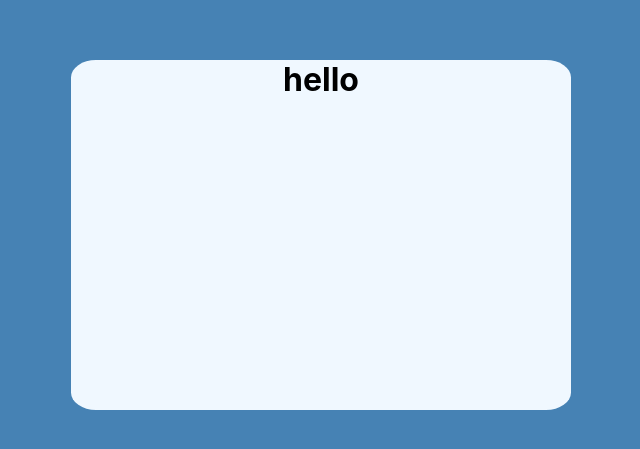
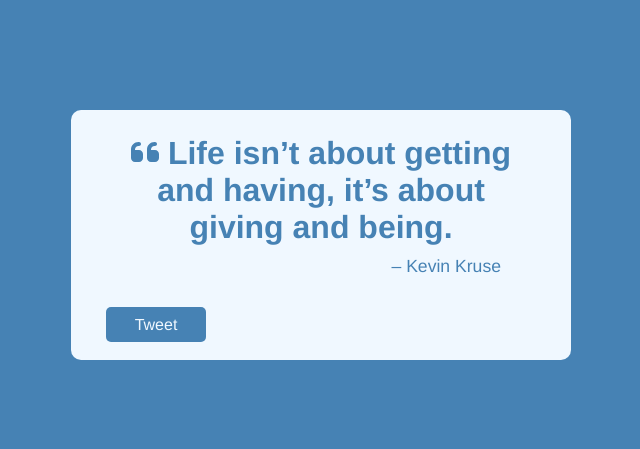
Before and after one commit to CKDoesStuff/random-quote-machine, a React (Create React App) app: page / in a window 1280 px wide. Shown: the part 165-614 px from the top of the page, without its empty margins (319-959 px from the left). Built offline with nearby package versions, Linux system fonts and the light colour scheme.

Commit message:
We can tweet now

```diff
--- a/src/components/QuoteWrapper.css
+++ b/src/components/QuoteWrapper.css
@@ -1,6 +1,39 @@
 .wrapper {
     background-color: aliceblue;
     width: 500px;
-    height: 350px;
-    border-radius: 5%;
+    height: 250px;
+    border-radius: 10px;
+    color: steelblue;
 }
+
+.quote {
+    font-size: 2em;
+    font-weight: bold;
+    padding: 25px 50px;
+    padding-bottom: 0;
+}
+
+.author {
+    font-size: 1.1em;
+    padding: 10px 70px;
+    text-align: right;
+}
+
+.tweet {
+    background-color: steelblue;
+    color: aliceblue;
+    width: 100px;
+    height: 35px;
+    border-radius: 5px;
+    margin: 20px 35px;
+}
+
+.tweet a {
+    color: aliceblue;
+    text-decoration: none;
+    display: flex;
+    justify-content: center;
+    align-items: center;
+    height: 100%;
+    width: 100%;
+}
--- a/src/components/QuoteWrapper.js
+++ b/src/components/QuoteWrapper.js
@@ -1,20 +1,37 @@
 import React from 'react';
-import './QuoteWrapper.css'
+import './QuoteWrapper.css';
+import { FontAwesomeIcon } from '@fortawesome/react-fontawesome';
+import { faQuoteLeft } from '@fortawesome/free-solid-svg-icons';
 
 class QuoteWrapper extends React.Component {
     constructor(props) {
         super(props);
         this.state = {
-            quote: 'Lorem Ipsum',
-            author: 'Michael Bay'
+            quote: 'Life isn’t about getting and having, it’s about giving and being.',
+            author: 'Kevin Kruse'
         }
+        this.parseURI = this.parseURI.bind(this);
     }
 
+    parseURI(quote) {
+        return encodeURIComponent(quote)
+    }
     render() {
         return (
             <div id='quote-box' className='wrapper'>
-                <div className='quote'>
-                    <i className='fa fa-quote-left'></i><h1>hello</h1>
+                <div id='text' className='quote'>
+                    <FontAwesomeIcon icon={faQuoteLeft} className='fa' /> {this.state.quote}
+                </div>
+                <div id='author' className='author'>
+                    { '\u2013 ' + this.state.author}
+                </div>
+                <div className='buttons'>
+                    <div id='tweet-quote' className='tweet'>
+                        <a href={`https://www.twitter.com/intent/tweet?text=%22${this.parseURI(this.state.quote)}%22`} target='_blank'><div className='link'>Tweet</div></a>
+                    </div>
+                    <div id='new-quote' className='new-quote'>
+
+                    </div>
                 </div>
             </div>
         )
--- a/src/index.css
+++ b/src/index.css
@@ -4,9 +4,7 @@
 
 body {
   margin: 0;
-  font-family: -apple-system, BlinkMacSystemFont, 'Segoe UI', 'Roboto', 'Oxygen',
-    'Ubuntu', 'Cantarell', 'Fira Sans', 'Droid Sans', 'Helvetica Neue',
-    sans-serif;
+  font-family: 'Helvetica Neue', sans-serif;
   background-color: steelblue;
   display: flex;
   align-items: center;
```
